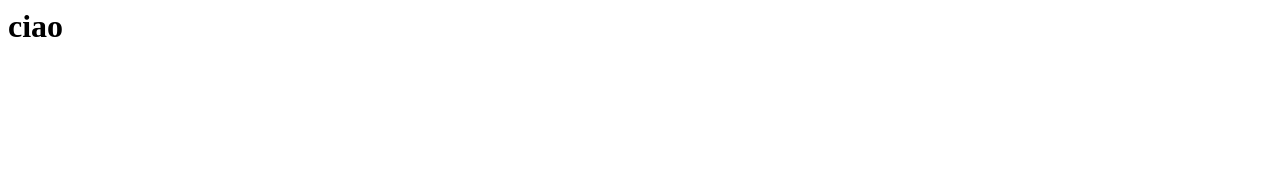
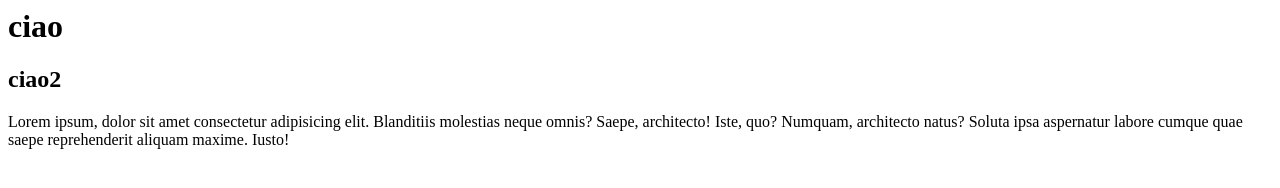
Before and after one commit to MarcoImpellizzeri/git-demo, a plain HTML site: page index.html in a window 1280 px wide. Drawn offline with Linux system fonts and the light colour scheme.

Commit message:
aggiunto sottotitolo piu paragrafo

```diff
--- a/index.html
+++ b/index.html
@@ -1 +1,3 @@
 <h1>ciao</h1>
+<h2>ciao2</h2>
+<p>Lorem ipsum, dolor sit amet consectetur adipisicing elit. Blanditiis molestias neque omnis? Saepe, architecto! Iste, quo? Numquam, architecto natus? Soluta ipsa aspernatur labore cumque quae saepe reprehenderit aliquam maxime. Iusto!</p>
```
